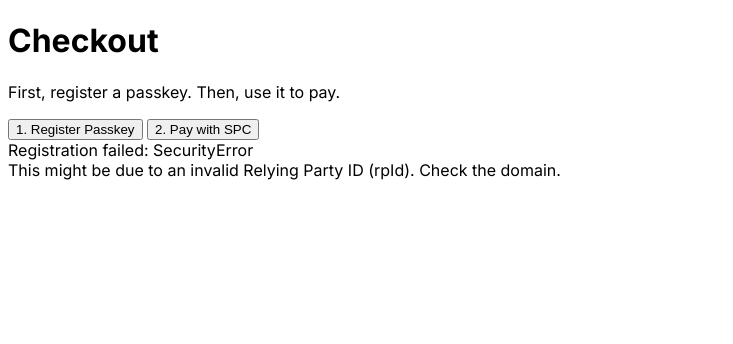
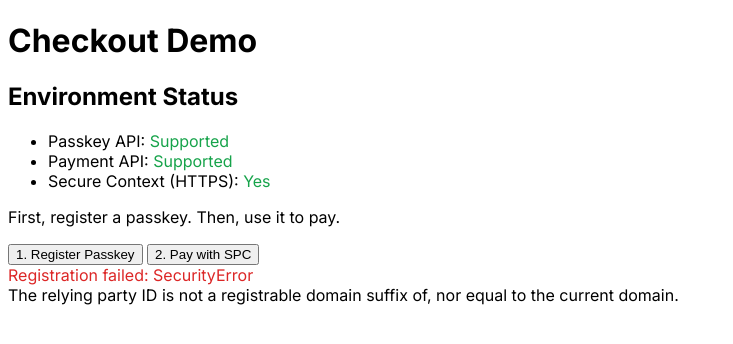
Before and after one commit to deepakjuspay/spe-demo, a plain HTML site: page index.html in a window 1280 px wide. Both pictures are taken after a click on the button "1. Register Passkey". Shown: the whole page, without its empty margins (0-733 px from the left). Drawn offline with nearby package versions, Linux system fonts and the light colour scheme.

Commit message:
Update index.html

```diff
--- a/index.html
+++ b/index.html
@@ -12,13 +12,26 @@
         body {
             font-family: 'Inter', sans-serif;
         }
+        .supported { color: #16a34a; }
+        .unsupported { color: #dc2626; }
     </style>
 </head>
 <body class="bg-gray-100 flex items-center justify-center h-screen p-4">
 
     <div class="w-full max-w-sm p-8 bg-white rounded-lg shadow-md">
-        <h1 class="text-2xl font-bold text-center text-gray-800 mb-2">Checkout</h1>
-        <p class="text-center text-gray-600 mb-8">First, register a passkey. Then, use it to pay.</p>
+        <h1 class="text-2xl font-bold text-center text-gray-800 mb-4">Checkout Demo</h1>
+
+        <!-- Diagnostic Section -->
+        <div class="mb-6 p-4 bg-gray-50 rounded-lg border">
+            <h2 class="text-lg font-semibold text-gray-700 mb-2">Environment Status</h2>
+            <ul class="text-sm space-y-1">
+                <li>Passkey API: <span id="diag-passkey">Checking...</span></li>
+                <li>Payment API: <span id="diag-payment">Checking...</span></li>
+                <li>Secure Context (HTTPS): <span id="diag-https">Checking...</span></li>
+            </ul>
+        </div>
+
+        <p class="text-center text-gray-600 mb-6">First, register a passkey. Then, use it to pay.</p>
 
         <!-- Action Buttons -->
         <div class="space-y-4 mb-6">
@@ -36,10 +49,40 @@
     </div>
 
     <script>
+        // --- Run Diagnostics on Page Load ---
+        window.onload = () => {
+            const passkeyStatus = document.getElementById('diag-passkey');
+            const paymentStatus = document.getElementById('diag-payment');
+            const httpsStatus = document.getElementById('diag-https');
+
+            if (window.PublicKeyCredential) {
+                passkeyStatus.textContent = 'Supported';
+                passkeyStatus.className = 'font-semibold supported';
+            } else {
+                passkeyStatus.textContent = 'Not Supported';
+                passkeyStatus.className = 'font-semibold unsupported';
+            }
+
+            if (window.PaymentRequest) {
+                paymentStatus.textContent = 'Supported';
+                paymentStatus.className = 'font-semibold supported';
+            } else {
+                paymentStatus.textContent = 'Not Supported';
+                paymentStatus.className = 'font-semibold unsupported';
+            }
+
+            if (window.isSecureContext) {
+                httpsStatus.textContent = 'Yes';
+                httpsStatus.className = 'font-semibold supported';
+            } else {
+                httpsStatus.textContent = 'No';
+                httpsStatus.className = 'font-semibold unsupported';
+            }
+        };
+
         const statusDiv = document.getElementById('status');
         const errorDetailsDiv = document.getElementById('error-details');
         let createdCredentialId = null;
-
         const relyingPartyId = "deepakjuspay.github.io";
 
         function clearStatus() {
@@ -52,122 +95,71 @@
             clearStatus();
             statusDiv.textContent = message;
             if (isError) {
-                statusDiv.classList.add('text-red-500');
+                statusDiv.classList.add('unsupported');
                 errorDetailsDiv.textContent = details;
                 console.error(`Error: ${message}`, details);
             } else {
-                statusDiv.classList.add('text-green-500');
+                statusDiv.classList.add('supported');
                 console.log(`Success: ${message}`);
             }
         }
 
-        // --- 1. Passkey Registration ---
+        // --- The rest of the script remains the same ---
+
         document.getElementById('register-button').addEventListener('click', async () => {
             clearStatus();
             statusDiv.textContent = 'Starting passkey registration...';
-
             try {
                 const publicKeyCredentialCreationOptions = {
                     challenge: new TextEncoder().encode('random-challenge-' + Math.random()),
-                    rp: {
-                        name: "Demo Merchant",
-                        id: relyingPartyId,
-                    },
-                    user: {
-                        id: new TextEncoder().encode("user-id-" + Math.random()),
-                        name: "demo@example.com",
-                        displayName: "Demo User",
-                    },
-                    pubKeyCredParams: [
-                        { alg: -7, type: "public-key" },
-                        { alg: -257, type: "public-key"}
-                    ],
-                    authenticatorSelection: {
-                        authenticatorAttachment: "platform",
-                        requireResidentKey: true,
-                        userVerification: "required",
-                    },
+                    rp: { name: "Demo Merchant", id: relyingPartyId },
+                    user: { id: new TextEncoder().encode("user-id-" + Math.random()), name: "demo@example.com", displayName: "Demo User" },
+                    pubKeyCredParams: [{ alg: -7, type: "public-key" }, { alg: -257, type: "public-key"}],
+                    authenticatorSelection: { authenticatorAttachment: "platform", requireResidentKey: true, userVerification: "required" },
                     timeout: 60000,
                     attestation: "none"
                 };
-
-                const newCredential = await navigator.credentials.create({
-                    publicKey: publicKeyCredentialCreationOptions
-                });
-
+                const newCredential = await navigator.credentials.create({ publicKey: publicKeyCredentialCreationOptions });
                 createdCredentialId = newCredential.rawId;
                 setStatus('Passkey registered successfully!');
-
             } catch (err) {
                 let errorMsg = `Registration failed: ${err.name}`;
                 let errorDetails = err.message;
-                if (err.name === 'NotAllowedError') {
-                    errorDetails = 'Request cancelled. Ensure your device has a screen lock (PIN/fingerprint) enabled.';
-                } else if (err.name === 'SecurityError') {
-                     errorDetails = 'This might be due to an invalid Relying Party ID (rpId). Check the domain.';
-                } else if (err.name === 'NotSupportedError') {
-                    errorDetails = 'Passkeys are not supported on this device. Check if Google Play Services are updated and you are signed in.';
+                if (err.name === 'NotSupportedError') {
+                    errorDetails = 'Passkeys are not supported on this device. Check the Environment Status above.';
                 }
                 setStatus(errorMsg, true, errorDetails);
             }
         });
 
-
-        // --- 2. Secure Payment Confirmation ---
         document.getElementById('pay-button').addEventListener('click', async () => {
             clearStatus();
             statusDiv.textContent = 'Initiating payment...';
-
-            if (!window.PaymentRequest) {
-                return setStatus('PaymentRequest API not supported.', true, 'Your browser or WebView is too old.');
-            }
-
+            if (!window.PaymentRequest) { return setStatus('PaymentRequest API not supported.', true); }
             const paymentMethodData = [{
                 supportedMethods: "secure-payment-confirmation",
                 data: {
                     challenge: new TextEncoder().encode('dummy-payment-challenge-12345'),
-                    // --- FIXED: Changed 'allowCredentials' to 'credentialIds' ---
-                    credentialIds: createdCredentialId ? [{
-                        type: 'public-key',
-                        id: createdCredentialId
-                    }] : [],
+                    credentialIds: createdCredentialId ? [{ type: 'public-key', id: createdCredentialId }] : [],
                     rpId: relyingPartyId,
                     timeout: 60000,
                     payeeName: "Demo Merchant",
-                    instrument: {
-                        displayName: "Visa **** 1234",
-                        icon: "https://placehold.co/128x128/blue/white?text=Card"
-                    }
+                    instrument: { displayName: "Visa **** 1234", icon: "https://placehold.co/128x128/blue/white?text=Card" }
                 }
             }];
-
-            const paymentDetails = {
-                total: { label: "Total", amount: { currency: "USD", value: "1.00" } }
-            };
-
+            const paymentDetails = { total: { label: "Total", amount: { currency: "USD", value: "1.00" } } };
             try {
                 const request = new PaymentRequest(paymentMethodData, paymentDetails);
                 const canMakePayment = await request.canMakePayment();
-                if (!canMakePayment) {
-                    return setStatus('Cannot make payment.', true, 'SPC not available or no passkey is registered for this site.');
-                }
-
+                if (!canMakePayment) { return setStatus('Cannot make payment.', true, 'SPC not available or no passkey is registered.'); }
                 statusDiv.textContent = 'Awaiting user authentication...';
                 const response = await request.show();
-
                 statusDiv.textContent = 'Processing...';
                 await new Promise(resolve => setTimeout(resolve, 1000));
-
                 response.complete('success');
                 setStatus('Payment successful!');
-
             } catch (err) {
-                 let errorMsg = `Payment failed: ${err.name}`;
-                 let errorDetails = err.message;
-                 if (err.name === 'NotAllowedError') {
-                    errorDetails = 'The payment was cancelled by the user.';
-                 }
-                 setStatus(errorMsg, true, errorDetails);
+                 setStatus(`Payment failed: ${err.name}`, true, err.message);
             }
         });
     </script>
```
